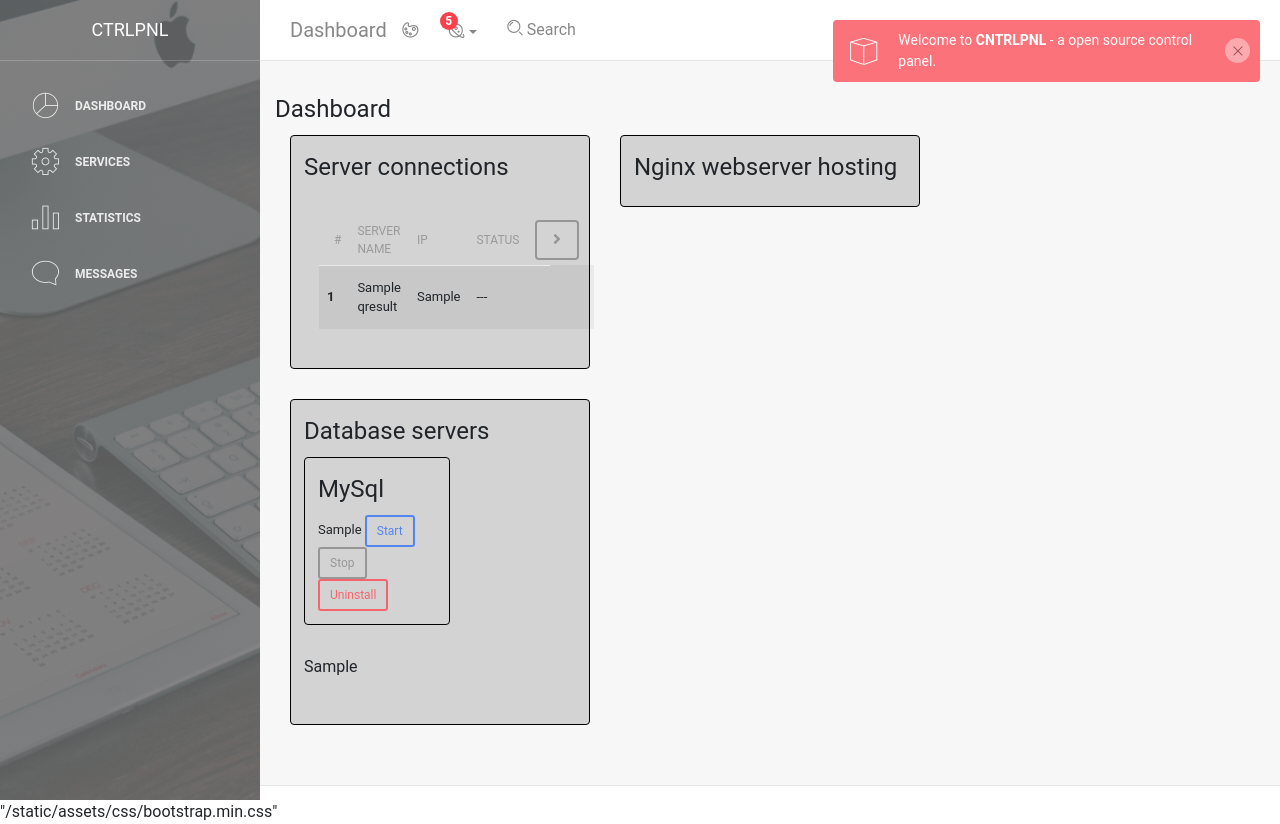
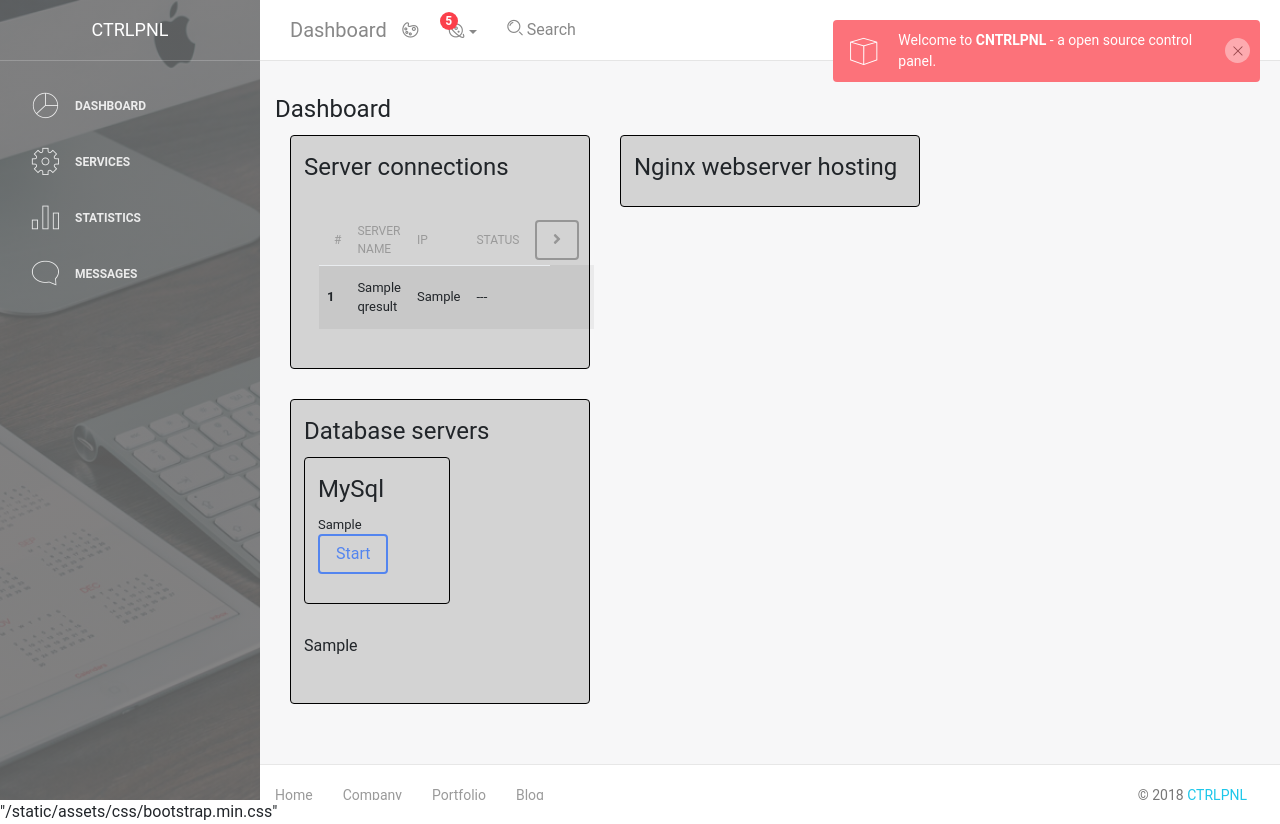
Before and after one commit to pernaess/ctrlpnl, a Django app: template tutorial/accounts/templates/accounts/dashboard.html in a window 1280 px wide. Run offline with Django 3.2, Linux system fonts and the light colour scheme; a user stored in the database is signed in; tables that the repository leaves empty hold one stand-in row (values such as "Sample post"); the template is opened without the code that fills it: most values are stand-ins (such as "Sample title", 1, 10 or a date in 2020); parts of the project's set-up code (start-up, migrations or seed data) failed here and were passed over; some libraries are stand-ins or nearby versions.

Commit message:
Added possibility to start a mysql server

```diff
--- a/tutorial/accounts/forms.py
+++ b/tutorial/accounts/forms.py
@@ -77,7 +77,7 @@
 class InstalledDatabaseForm(forms.ModelForm):
     ds = ServerQuery()
     db = ds.get_installed_db_servers()
-    servers = forms.MultipleChoiceField(db, required=False, widget=forms.CheckboxSelectMultiple)
+    servers = forms.MultipleChoiceField(db, required=True, widget=forms.CheckboxSelectMultiple, initial=db[0])
 
     class Meta:
         model = InstalledDb
--- a/tutorial/accounts/templates/accounts/dashboard.html
+++ b/tutorial/accounts/templates/accounts/dashboard.html
@@ -68,21 +68,12 @@
                     <div class="col-md-7 col-xs-7">
                         <div class="card" id="conPanel">
                             <legend>MySql</legend>
-                            <form method="POST" action="" class="installedDbForm">
-                                 {% csrf_token %}
+                            <form method="post" action="" class="installedDbForm">
+                                {% csrf_token %}
                                 {{ form1|as_bootstrap }}
-                                <button type="submit" id="start_server" name='start' value="start"
-                                        class="btn btn-primary btn-sm">
-                                    Start
-                                </button>
-                               <button type="submit" id="stop_server" name="stop_server"
-                                        class="btn btn-sm">
-                                    Stop
-                                </button>
-                                <button type="submit" id="uninstall" name="uninstall"
-                                        class="btn btn-danger btn-sm">
-                                    Uninstall
-                                </button>
+                            <div class="form-group">
+                                <button type="submit" id="start_server" name="start_server" class="btn btn-primary">Start</button>
+                            </div>
                             </form>
                         </div>
                     </div>
--- a/tutorial/accounts/views.py
+++ b/tutorial/accounts/views.py
@@ -76,6 +76,7 @@
 # Handles forms in services.html based on form submitted
 def ServicesView(request):
     if request.method == 'POST':
+        print request.POST
         if 'create_server' in request.POST:
             createserverform = ConnectToServer(request.POST, prefix='createServer')
             if createserverform.is_valid():
```
